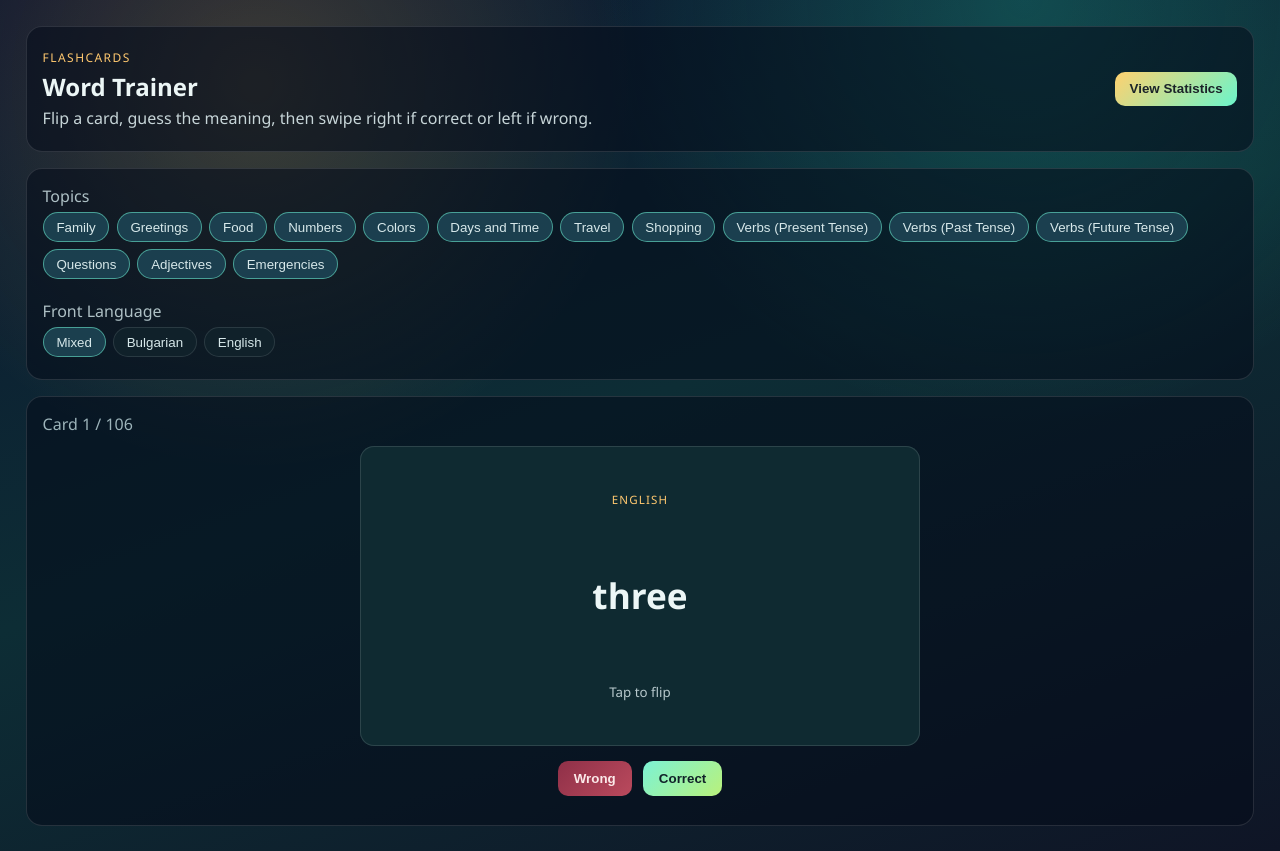
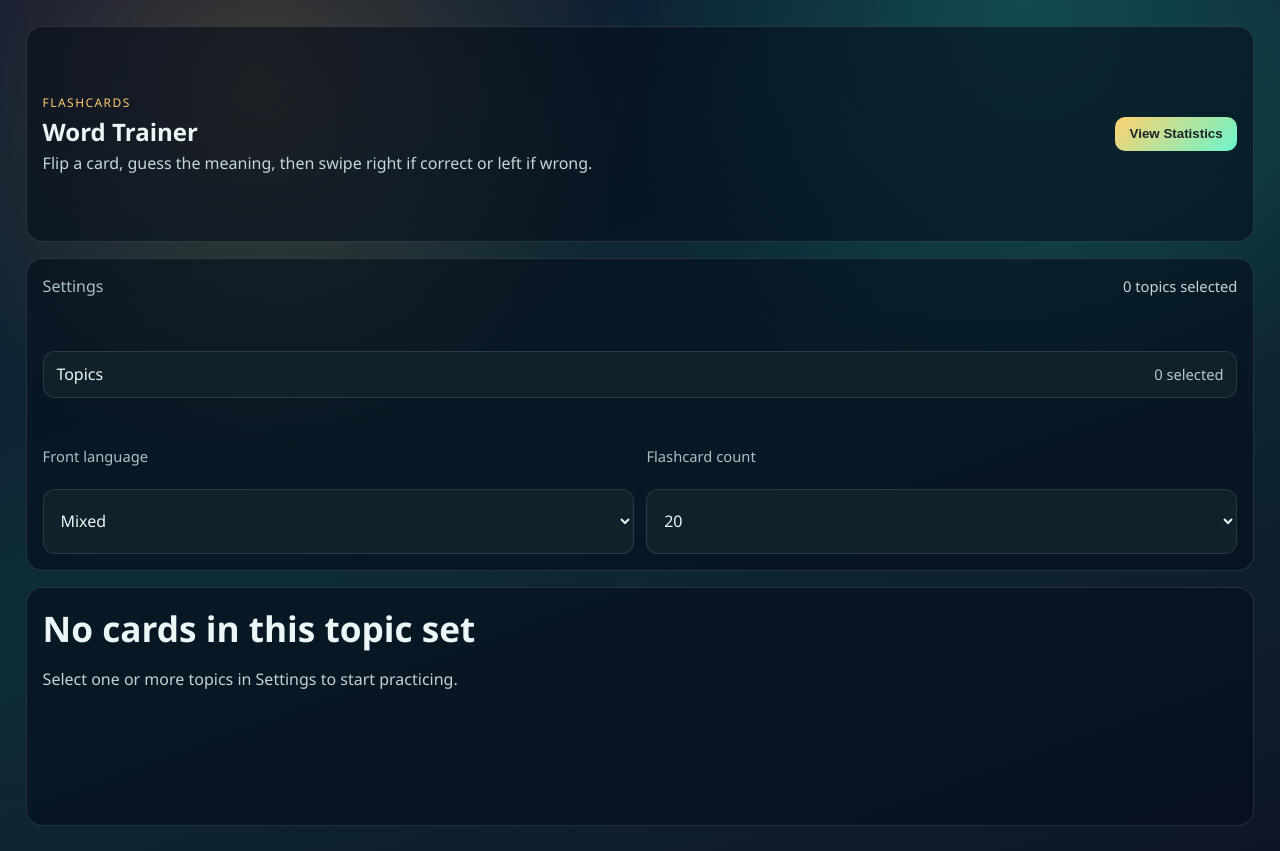
Before and after one commit to damian-tcw524/learn-bg, a Vue app: page /#/flashcards in a window 1280 px wide. Built offline with nearby package versions, Linux system fonts and the light colour scheme.

Commit message:
fixed topic drop down list
Co-authored-by: Copilot <copilot@github.com>

```diff
--- a/src/Flashcards.vue
+++ b/src/Flashcards.vue
@@ -1,11 +1,20 @@
 <script setup lang="ts">
-import { computed, nextTick, onMounted, ref } from 'vue'
+import { computed, nextTick, onBeforeUnmount, onMounted, ref } from 'vue'
 import { useRouter } from 'vue-router'
 import { appendFlashcardAttempt, appendFlashcardSession } from './flashcardStats'
 import type { FlashcardData, FlashcardItem, FlashcardTopic } from './types'
 import { loadFlashcardStats } from './flashcardStats'
 
 type FrontLanguage = 'bg' | 'en' | 'mixed'
+
+type FlashcardsSettings = {
+  selectedTopicIds: string[]
+  frontMode: FrontLanguage
+  cardCount: number
+}
+
+const SETTINGS_KEY = 'learnbg.flashcards.settings.v1'
+const FLASHCARD_COUNT_OPTIONS = [10, 15, 20, 30, 50, 75, 100]
 
 type DeckCard = {
   card: FlashcardItem
@@ -20,6 +29,8 @@ const loadError = ref('')
 
 const selectedTopicIds = ref<string[]>([])
 const frontMode = ref<FrontLanguage>('mixed')
+const cardCount = ref(20)
+const topicsDropdownOpen = ref(false)
 
 const deck = ref<DeckCard[]>([])
 const currentIndex = ref(0)
@@ -47,11 +58,54 @@ const prevMoveTime = ref<number | null>(null)
 const prevMoveX = ref<number>(0)
 
 const topics = computed<FlashcardTopic[]>(() => data.value?.topics ?? [])
+const selectedTopicCount = computed(() => selectedTopicIds.value.length)
+
+function clampCardCount(value: number): number {
+  const sorted = [...FLASHCARD_COUNT_OPTIONS].sort((a, b) => a - b)
+  for (const option of sorted) {
+    if (option >= value) {
+      return option
+    }
+  }
+
+  return sorted[sorted.length - 1] ?? value
+}
+
+function loadFlashcardsSettings(): FlashcardsSettings | null {
+  const raw = localStorage.getItem(SETTINGS_KEY)
+
+  if (!raw) {
+    return null
+  }
+
+  try {
+    const parsed = JSON.parse(raw) as Partial<FlashcardsSettings>
+    const front = parsed.frontMode === 'bg' || parsed.frontMode === 'en' || parsed.frontMode === 'mixed' ? parsed.frontMode : 'mixed'
+
+    return {
+      selectedTopicIds: Array.isArray(parsed.selectedTopicIds) ? parsed.selectedTopicIds.filter((topicId) => typeof topicId === 'string') : [],
+      frontMode: front,
+      cardCount: clampCardCount(Number(parsed.cardCount || 20))
+    }
+  } catch {
+    return null
+  }
+}
+
+function saveFlashcardsSettings(): void {
+  const settings: FlashcardsSettings = {
+    selectedTopicIds: selectedTopicIds.value,
+    frontMode: frontMode.value,
+    cardCount: cardCount.value
+  }
+
+  localStorage.setItem(SETTINGS_KEY, JSON.stringify(settings))
+}
 
 const filteredCards = computed<FlashcardItem[]>(() => {
   const cards = data.value?.cards ?? []
   if (!selectedTopicIds.value.length) {
-    return cards
+    return []
   }
 
   return cards.filter((card) => card.topics.some((topicId) => selectedTopicIds.value.includes(topicId)))
@@ -154,7 +208,9 @@ function rebuildDeck(): void {
     }
   }
 
-  const nextDeck = shuffle(expanded).map((card) => ({ card, front: pickFrontLanguage() }))
+  const nextDeck = shuffle(expanded)
+    .slice(0, Math.min(cardCount.value, expanded.length))
+    .map((card) => ({ card, front: pickFrontLanguage() }))
 
   deck.value = nextDeck
   currentIndex.value = 0
@@ -178,12 +234,32 @@ function toggleTopic(topicId: string): void {
     selectedTopicIds.value = [...selectedTopicIds.value, topicId]
   }
 
+  saveFlashcardsSettings()
   rebuildDeck()
 }
 
 function setFrontMode(mode: FrontLanguage): void {
   frontMode.value = mode
+  saveFlashcardsSettings()
   rebuildDeck()
+}
+
+function setCardCount(value: number): void {
+  cardCount.value = clampCardCount(value)
+  saveFlashcardsSettings()
+  rebuildDeck()
+}
+
+function isTopicSelected(topicId: string): boolean {
+  return selectedTopicIds.value.includes(topicId)
+}
+
+function toggleTopicsDropdown(): void {
+  topicsDropdownOpen.value = !topicsDropdownOpen.value
+}
+
+function closeTopicsDropdown(): void {
+  topicsDropdownOpen.value = false
 }
 
 function flipCard(slot: 'top' | 'back' = 'top'): void {
@@ -352,6 +428,13 @@ function openStats(): void {
   router.push('/flashcards/stats')
 }
 
+function onPageClick(event: MouseEvent): void {
+  const target = event.target as HTMLElement | null
+  if (!target?.closest('.topics-dropdown-wrap')) {
+    closeTopicsDropdown()
+  }
+}
+
 onMounted(async () => {
   try {
     const res = await fetch(`${import.meta.env.BASE_URL}data/flashcards.json`)
@@ -361,13 +444,34 @@ onMounted(async () => {
 
     const json = (await res.json()) as FlashcardData
     data.value = json
-    selectedTopicIds.value = json.topics.map((topic) => topic.id)
+    const saved = loadFlashcardsSettings()
+
+    if (saved) {
+      const validTopicIds = new Set(json.topics.map((topic) => topic.id))
+      selectedTopicIds.value = saved.selectedTopicIds.filter((topicId) => validTopicIds.has(topicId))
+      frontMode.value = saved.frontMode
+      cardCount.value = clampCardCount(saved.cardCount)
+    } else {
+      selectedTopicIds.value = []
+      frontMode.value = 'mixed'
+      cardCount.value = 20
+      saveFlashcardsSettings()
+    }
+
     rebuildDeck()
   } catch (error) {
     loadError.value = error instanceof Error ? error.message : 'Unexpected error while loading flashcards.'
   } finally {
     loading.value = false
   }
+})
+
+onMounted(() => {
+  document.addEventListener('click', onPageClick)
+})
+
+onBeforeUnmount(() => {
+  document.removeEventListener('click', onPageClick)
 })
 </script>
 
@@ -384,29 +488,45 @@ onMounted(async () => {
     </section>
 
     <section class="controls" v-if="!loading && !loadError && data">
-      <div>
-        <p class="controls-label">Topics</p>
-        <div class="topic-list">
-          <button
-            v-for="topic in topics"
-            :key="topic.id"
-            type="button"
-            class="topic-chip"
-            :class="{ active: selectedTopicIds.includes(topic.id) }"
-            @click="toggleTopic(topic.id)"
-          >
-            {{ topic.label }}
-          </button>
+      <div class="settings-header">
+        <p class="controls-label">Settings</p>
+        <p class="settings-meta">{{ selectedTopicCount }} topic{{ selectedTopicCount === 1 ? '' : 's' }} selected</p>
+      </div>
+
+      <div class="topics-dropdown-wrap">
+        <button class="settings-select topics-toggle" type="button" @click="toggleTopicsDropdown">
+          <span>Topics</span>
+          <span class="settings-select-value">{{ selectedTopicCount }} selected</span>
+        </button>
+
+        <div v-if="topicsDropdownOpen" class="topics-dropdown-panel">
+          <label v-for="topic in topics" :key="topic.id" class="topic-option">
+            <input :checked="isTopicSelected(topic.id)" type="checkbox" @change="toggleTopic(topic.id)" @click.stop />
+            <span>
+              <strong>{{ topic.label }}</strong>
+              <small v-if="topic.description">{{ topic.description }}</small>
+            </span>
+          </label>
+          <button class="topics-close" type="button" @click="closeTopicsDropdown">Done</button>
         </div>
       </div>
 
-      <div>
-        <p class="controls-label">Front Language</p>
-        <div class="mode-list">
-          <button type="button" class="mode-chip" :class="{ active: frontMode === 'mixed' }" @click="setFrontMode('mixed')">Mixed</button>
-          <button type="button" class="mode-chip" :class="{ active: frontMode === 'bg' }" @click="setFrontMode('bg')">Bulgarian</button>
-          <button type="button" class="mode-chip" :class="{ active: frontMode === 'en' }" @click="setFrontMode('en')">English</button>
-        </div>
+      <div class="settings-row">
+        <label class="settings-field">
+          <span>Front language</span>
+          <select class="settings-select" :value="frontMode" @change="setFrontMode(($event.target as HTMLSelectElement).value as FrontLanguage)">
+            <option value="mixed">Mixed</option>
+            <option value="bg">Bulgarian</option>
+            <option value="en">English</option>
+          </select>
+        </label>
+
+        <label class="settings-field">
+          <span>Flashcard count</span>
+          <select class="settings-select" :value="cardCount" @change="setCardCount(Number(($event.target as HTMLSelectElement).value))">
+            <option v-for="count in FLASHCARD_COUNT_OPTIONS" :key="count" :value="count">{{ count }}</option>
+          </select>
+        </label>
       </div>
     </section>
 
@@ -415,7 +535,7 @@ onMounted(async () => {
 
     <section v-else-if="!deck.length" class="empty-state">
       <h2>No cards in this topic set</h2>
-      <p>Select at least one topic to start practicing.</p>
+      <p>Select one or more topics in Settings to start practicing.</p>
     </section>
 
     <section v-else-if="roundCompleted" class="round-summary">
@@ -568,6 +688,121 @@ h1 {
 .controls-label {
   margin: 0 0 0.35rem;
   color: #aec0c5;
+}
+
+.settings-header {
+  display: flex;
+  justify-content: space-between;
+  gap: 0.75rem;
+  flex-wrap: wrap;
+  align-items: baseline;
+}
+
+.settings-meta {
+  margin: 0;
+  color: #c7d5d8;
+  font-size: 0.92rem;
+}
+
+.topics-dropdown-wrap {
+  position: relative;
+}
+
+.topics-toggle {
+  width: 100%;
+  justify-content: space-between;
+}
+
+.settings-select {
+  display: flex;
+  align-items: center;
+  justify-content: space-between;
+  gap: 0.75rem;
+  width: 100%;
+  border: 1px solid rgba(255, 255, 255, 0.11);
+  background: rgba(17, 35, 44, 0.9);
+  color: #ecf6f6;
+  border-radius: 12px;
+  padding: 0.7rem 0.8rem;
+  font: inherit;
+}
+
+.settings-select-value {
+  color: #b7c8cc;
+  font-size: 0.92rem;
+}
+
+.topics-dropdown-panel {
+  position: absolute;
+  z-index: 10;
+  left: 0;
+  right: 0;
+  top: calc(100% + 0.45rem);
+  display: grid;
+  gap: 0.45rem;
+  max-height: 280px;
+  overflow: auto;
+  padding: 0.8rem;
+  border: 1px solid rgba(255, 255, 255, 0.12);
+  border-radius: 14px;
+  background: rgba(7, 14, 28, 0.98);
+  box-shadow: 0 22px 44px rgba(0, 0, 0, 0.35);
+}
+
+.topic-option {
+  display: flex;
+  gap: 0.7rem;
+  align-items: flex-start;
+  padding: 0.65rem 0.7rem;
+  border-radius: 12px;
+  background: rgba(5, 11, 25, 0.35);
+  border: 1px solid rgba(255, 255, 255, 0.08);
+  cursor: pointer;
+}
+
+.topic-option input {
+  margin-top: 0.2rem;
+  accent-color: #6bf5cb;
+}
+
+.topic-option span {
+  display: grid;
+  gap: 0.2rem;
+}
+
+.topic-option strong {
+  font-size: 0.95rem;
+}
+
+.topic-option small {
+  color: #b7c8cc;
+}
+
+.topics-close {
+  margin-top: 0.25rem;
+  border: 0;
+  border-radius: 10px;
+  padding: 0.6rem 0.85rem;
+  cursor: pointer;
+  font-weight: 700;
+  color: #122025;
+  background: linear-gradient(135deg, #7cf2d5, #ffd16f);
+}
+
+.settings-row {
+  display: grid;
+  grid-template-columns: repeat(2, minmax(0, 1fr));
+  gap: 0.8rem;
+}
+
+.settings-field {
+  display: grid;
+  gap: 0.35rem;
+}
+
+.settings-field span {
+  color: #aec0c5;
+  font-size: 0.92rem;
 }
 
 .topic-list,
@@ -770,5 +1005,9 @@ small {
   .card {
     min-height: 260px;
   }
+
+  .settings-row {
+    grid-template-columns: 1fr;
+  }
 }
 </style>
```
